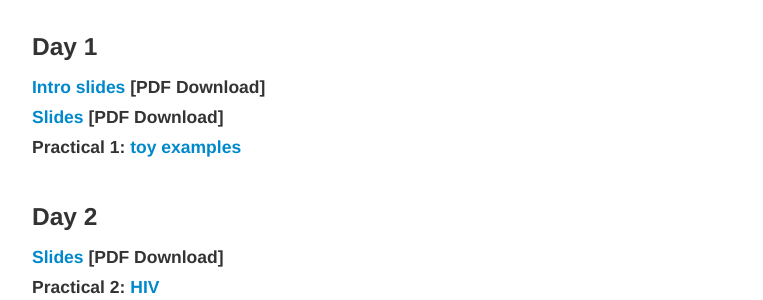
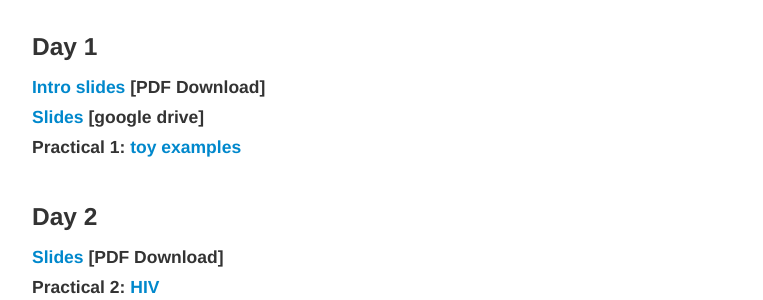
Before and after one commit to GTPB/CPANG19, a Jekyll site: the page built from index.md, in a window 1280 px wide. Shown: the part 1220-1520 px from the top of the page, without its empty margins (258-1021 px from the left). Built offline with Jekyll 4.4.1, drawn with Linux system fonts in a browser that asks for light colours.

Commit message:
slides day 1

```diff
--- a/index.md
+++ b/index.md
@@ -22,7 +22,7 @@
 
 ### Day 1
 #### [Intro slides](assets/day1-intro.pdf) [PDF Download]
-#### [Slides](assets/CPANG19_Computational_Pangenomics_2019_(day1).pdf) [PDF Download]
+#### [Slides](https://docs.google.com/presentation/d/1Iy0RaKseVhgmoKT9Hrzdh3sb2IWOF6GfmVm-y4di0dw/edit?usp=sharing) [google drive]
 #### Practical 1: [toy examples](pages/toy_examples.md)
 
 <br/>
```
